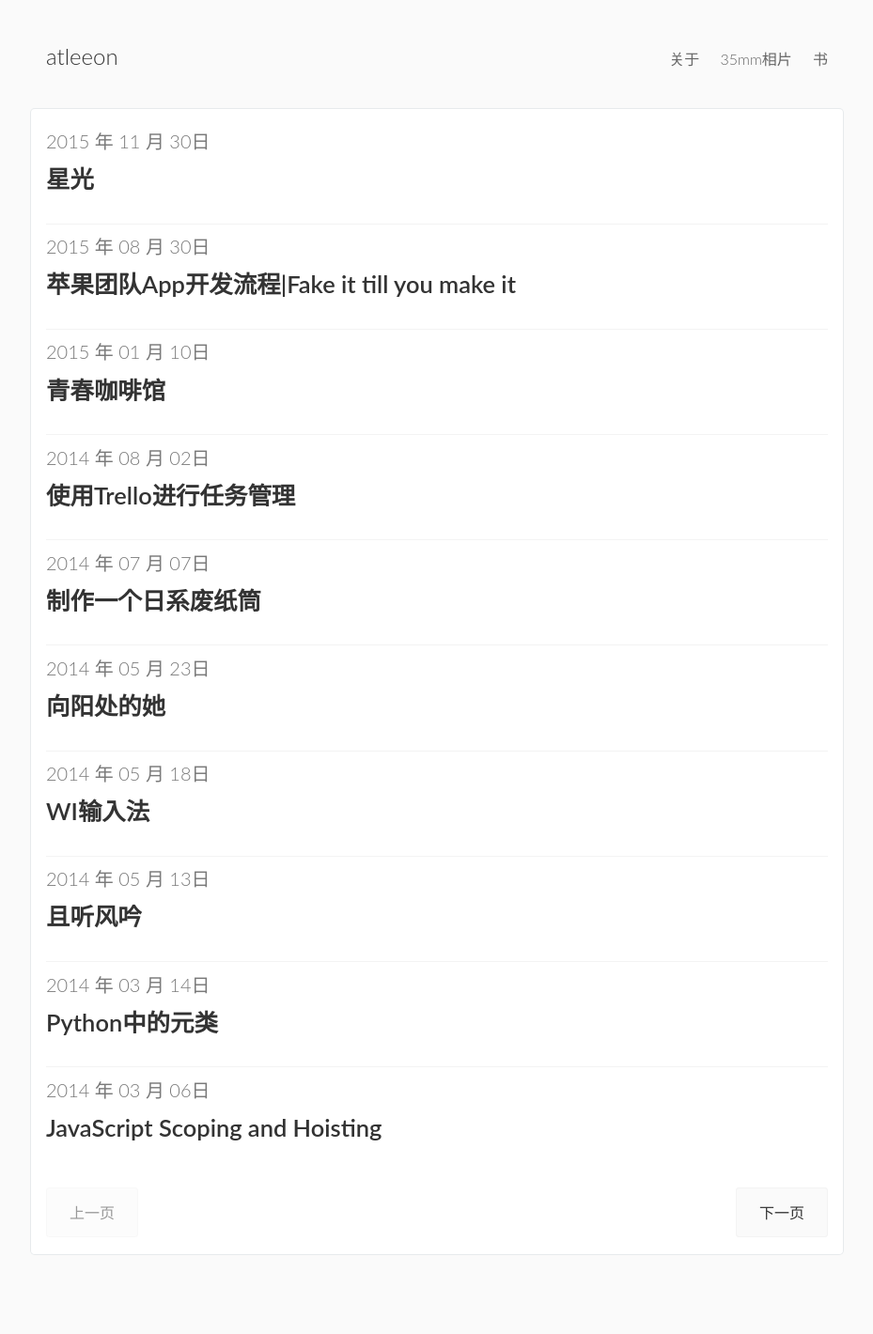
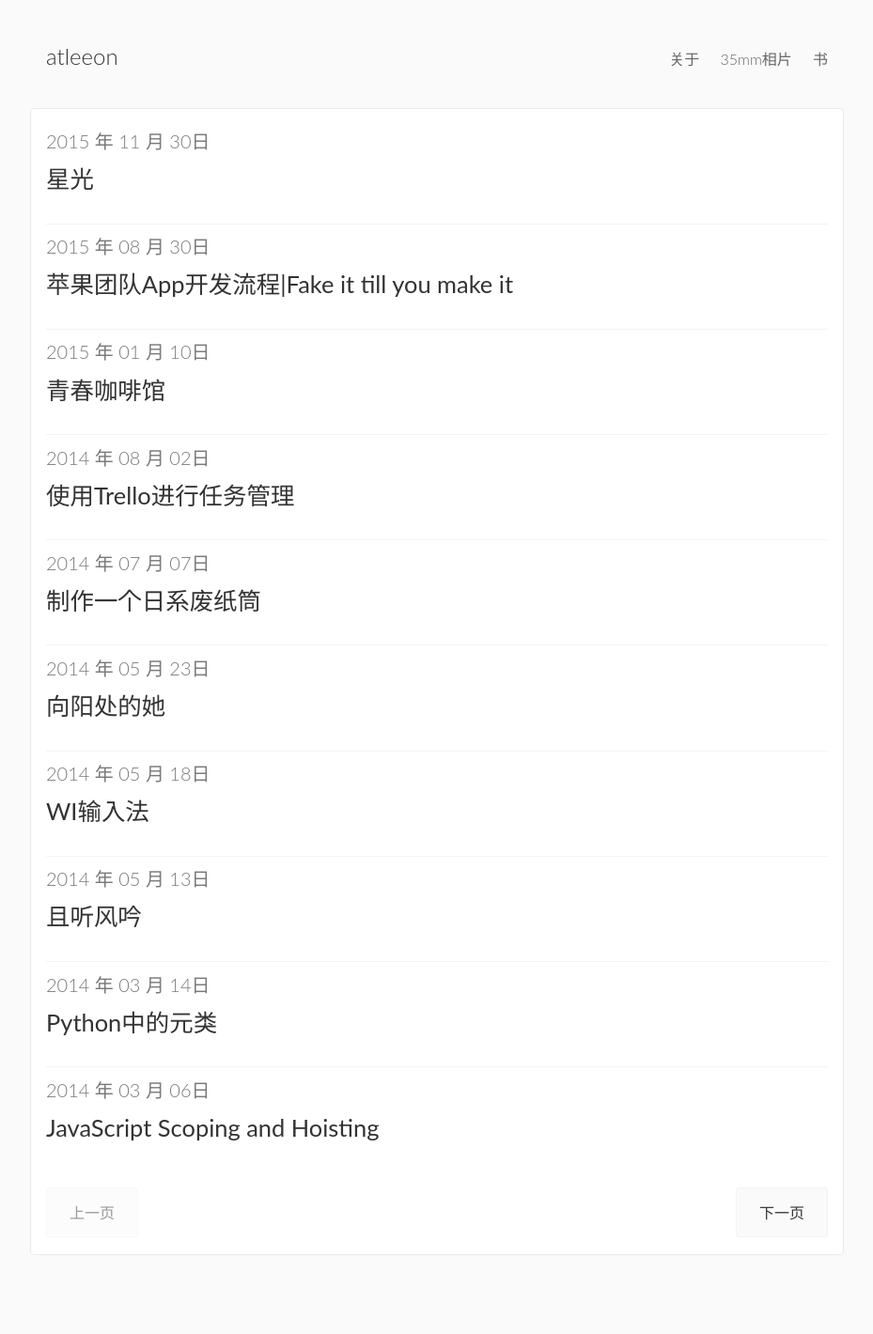
Before and after one commit to leeon/leeon.github.com, a Jekyll site: the page built from index.html, in a window 1280 px wide. Shown: the whole page at 94% size, without its empty margins (175-1104 px from the left). Built offline with Jekyll 4.4.1, drawn with Linux system fonts in a browser that asks for light colours; some web fonts are replaced; the list of posts is cut into pages by our own code; comment, search, counter and statistics services are not loaded.

Commit message:
change font color

```diff
--- a/_config.yml
+++ b/_config.yml
@@ -36,3 +36,5 @@ permalink:    pretty
 paginate:     10
 sass:
   compressed: true
+
+gems: [jekyll-paginate]
--- a/_sass/_basscss.scss
+++ b/_sass/_basscss.scss
@@ -344,7 +344,7 @@ strong, .bold {
 .py2 {
   /*padding-top: 2rem;*/
   /*padding-bottom: 2rem;*/
-  font-weight: 600;
+  /*font-weight: 600;*/
 }
 
 .p3 {
--- a/_sass/_main.scss
+++ b/_sass/_main.scss
@@ -112,7 +112,7 @@ body {
 
 .post-link .post-title {
   margin-top: 0;
-  font-weight: 600;
+  /*font-weight: 600;*/
   color: #333;
 }
 
@@ -206,8 +206,8 @@ textarea.input {
 
 p {
   font-weight: 300;
-  line-height: 1.5;
-  color: #333;
+  line-height: 2.2em;
+  color: rgb(82,93,103);
   margin-bottom: 30px;
 }
 
```
Also changed, not shown: 1 other file.
